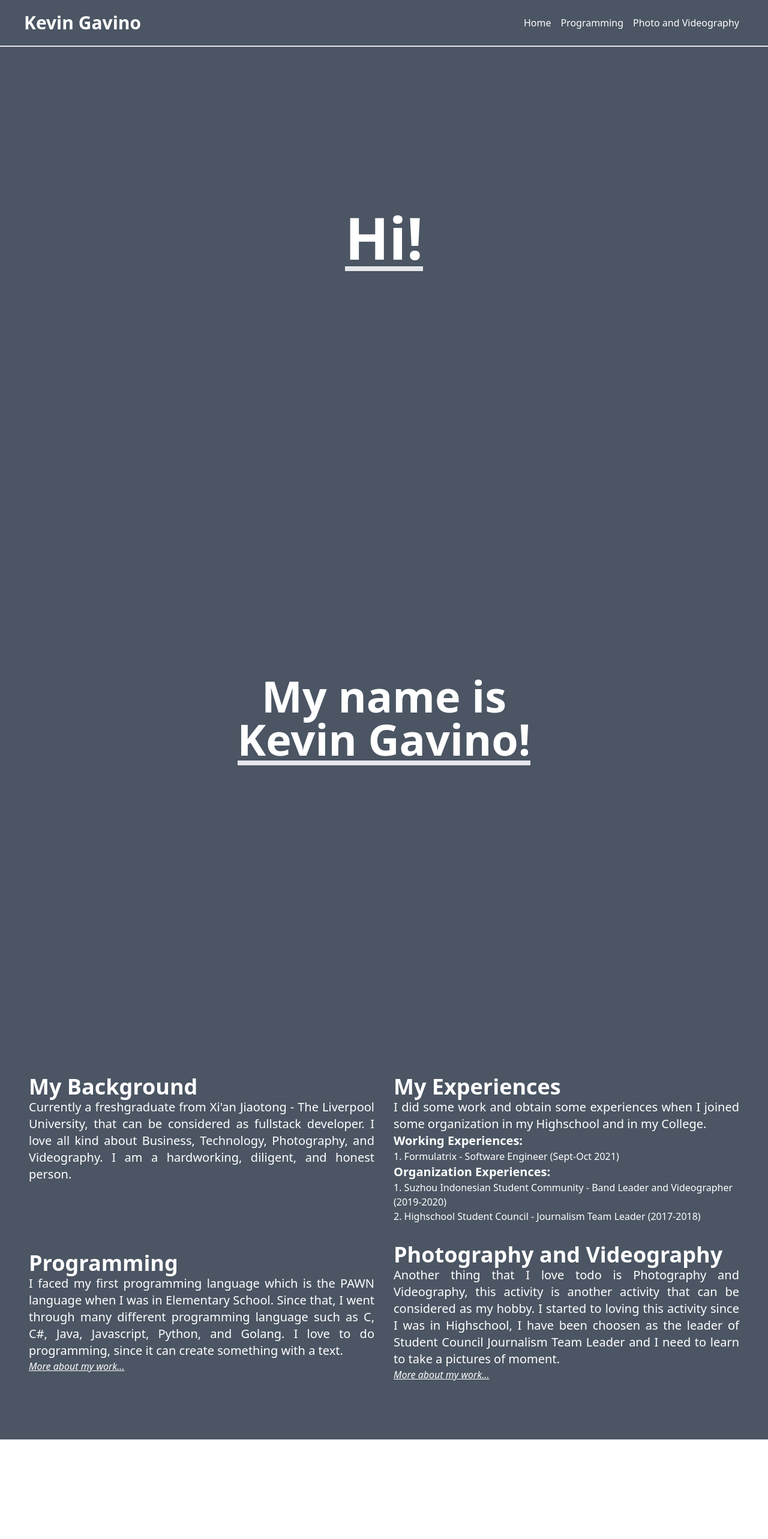
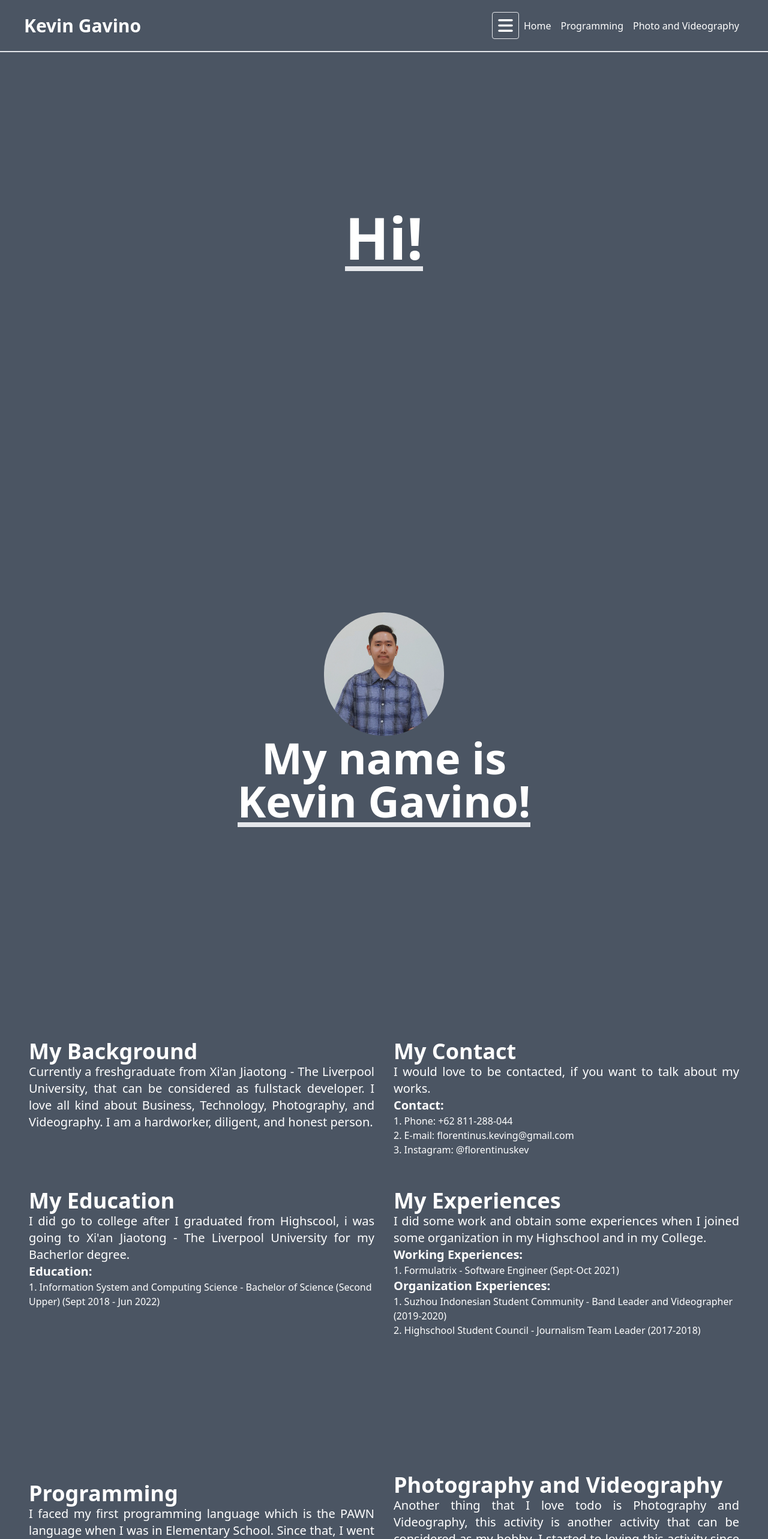
Before and after one commit to florentinuskev/my-porto-web, a Next.js app: page / in a window 1280 px wide. Shown: the top 2566 px of the page at 60% size. Before the commit the page ends 2400 px from the top, so only its background shows below. Built offline with nearby package versions, Linux system fonts and the light colour scheme.

Commit message:
Adding image, functions, and mobile style

```diff
--- a/package.json
+++ b/package.json
@@ -19,6 +19,7 @@
     "react": "18.2.0",
     "react-dom": "18.2.0",
     "react-icons": "^4.8.0",
+    "react-use-scroll-snap": "^0.0.4",
     "tailwind-scrollbar-hide": "^1.1.7",
     "typescript": "5.0.3"
   },
--- a/src/components/Navbar.tsx
+++ b/src/components/Navbar.tsx
@@ -1,15 +1,34 @@
 import Link from 'next/link'
 
+import { useState } from 'react';
+
+import { HiMenu, HiOutlineX } from 'react-icons/hi';
+
 const Navbar = ({ isSticky }: any) => {
+    const [isOpen, setIsOpen] = useState(false);
     return (
-        <div className={`w-full flex flex-1 flex-row top-0 text-white p-5 items-center border-b-2 bg-gray-600 ${isSticky ? 'sticky' : 'fixed'
+        <div className={`w-full flex flex-1 flex-col md:flex-row top-0 text-white p-5 items-center border-b-2 bg-gray-600 ${isSticky ? 'sticky' : 'fixed'
             }`}>
-            <h1 className='mr-auto ml-5 text-3xl items-center font-bold'>Kevin Gavino</h1>
-            <div className='flex flex-row ml-auto mr-5 justify-between items-center'>
+            <div className='flex flex-1 items-center w-full justify-center'>
+                <h1 className='md:mr-auto md:ml-5 text-3xl items-center font-bold text-center md:text-left'>Kevin Gavino</h1>
+                <div className='border rounded p-1 ml-auto' onClick={() => setIsOpen(!isOpen)}>
+                    {isOpen ? <HiOutlineX size={35} /> : <HiMenu size={35} />}
+                </div>
+            </div>
+            {/* Primary Menu*/}
+            <div className='hidden md:flex flex-row ml-auto mr-5 justify-between items-center'>
                 <Link href='/' className='mx-2'><p>Home</p></Link>
                 <Link href='/projects' className='mx-2'><p>Programming</p></Link>
                 <Link href='/pvgraphy' className='mx-2'><p>Photo and Videography</p></Link>
             </div>
+            {/* Mobile Menu*/}
+
+            <div className={`${isOpen ? 'flex' : 'hidden'} flex-col items-center`} >
+                <Link href='/' className='mx-3'><p className='text-2xl'>Home</p></Link>
+                <Link href='/projects' className='mx-2'><p className='text-2xl'>Programming</p></Link>
+                <Link href='/pvgraphy' className='mx-2'><p className='text-2xl'>Photo and Videography</p></Link>
+            </div>
+
         </div>
     )
 }
--- a/src/pages/index.tsx
+++ b/src/pages/index.tsx
@@ -1,9 +1,15 @@
 import Head from 'next/head'
-import Image from 'next/image'
+
 import { Inter } from 'next/font/google'
 import Link from 'next/link'
 
 import { useRef, useEffect, useState } from 'react'
+
+import useScrollSnap from 'react-use-scroll-snap';
+
+// Images
+import Image from 'next/image'
+import profilePic from '../images/my_img.jpg'
 
 import Navbar from '@/components/Navbar'
 
@@ -27,6 +33,9 @@ export default function Home() {
 
   const sectionRef = useRef<HTMLDivElement | any>();
 
+  const scrollRef = useRef(null);
+  // useScrollSnap({ ref: scrollRef, duration: 5, delay: 30 });
+
   useEffect(() => {
     if (typeof window !== undefined) {
       window.addEventListener("scroll", handleWindowScrollAndResize);
@@ -49,21 +58,42 @@ export default function Home() {
         <meta name="viewport" content="width=device-width, initial-scale=1" />
         <link rel="icon" href="/favicon.ico" />
       </Head>
-      <main className="h-[100vh] bg-gray-600">
-        <div className="h-full bg-gray-600 flex justify-center items-center">
+      <main ref={scrollRef} className="h-full bg-gray-600">
+        <div className="h-[100vh] bg-gray-600 flex justify-center items-center">
           <h1 className='text-8xl font-bold text-white border-b-8'>Hi!</h1>
         </div>
-        <div className="h-full bg-gray-600 flex justify-center items-center flex-col">
+        <div className="h-[100vh] bg-gray-600 flex justify-center items-center flex-col">
+          <Image src={profilePic} width={200} height={200} alt="Profile Picture" className='rounded-full' />
           <h1 className='text-7xl font-bold text-white'>My name is</h1>
           <h1 className='text-7xl font-bold text-white border-b-8'>Kevin Gavino!</h1>
         </div>
-        <div ref={sectionRef} className="flex flex-col justify-center items-center h-full w-full bg-gray-600">
+        <div ref={sectionRef} className="flex flex-col justify-center items-center h-full w-full bg-gray-600 p-10">
           {isReached ? <Navbar /> : ''}
-          <div className='flex justify-center items-center grid grid-cols-2 gap-4 justify-between h-full w-full p-10'>
+          <div className='flex justify-center items-center grid grid-cols-1 md:grid-cols-2 gap-4 justify-between h-full w-full'>
             <div className='h-[20%] w-[100%] p-2 flex flex-col'>
               <h2 className='text-4xl font-bold text-white text-left'>My Background</h2>
               <p className='text-xl text-white text-justify'>Currently a freshgraduate from Xi'an Jiaotong - The Liverpool University,
-                that can be considered as fullstack developer. I love all kind about Business, Technology, Photography, and Videography. I am a hardworking, diligent, and honest person.</p>
+                that can be considered as fullstack developer. I love all kind about Business, Technology, Photography, and Videography. I am a hardworker, diligent, and honest person.</p>
+            </div>
+
+            <div className='h-[20%] w-[100%] p-2 flex flex-col text-white'>
+              <h2 className='text-4xl font-bold text-left'>My Contact</h2>
+              <p className='text-xl text-justify'>I would love to be contacted, if you want to talk about my works.</p>
+              <p className='text-xl font-bold'>Contact:</p>
+              <ul>
+                <li>1. Phone: +62 811-288-044</li>
+                <li>2. E-mail: florentinus.keving@gmail.com</li>
+                <li>3. Instagram: @florentinuskev</li>
+              </ul>
+            </div>
+
+            <div className='h-[20%] w-[100%] p-2 flex flex-col text-white'>
+              <h2 className='text-4xl font-bold text-left'>My Education</h2>
+              <p className='text-xl text-justify'>I did go to college after I graduated from Highscool, i was going to Xi'an Jiaotong - The Liverpool University for my Bacherlor degree.</p>
+              <p className='text-xl font-bold'>Education:</p>
+              <ul>
+                <li>1. Information System and Computing Science - Bachelor of Science (Second Upper) (Sept 2018 - Jun 2022)</li>
+              </ul>
             </div>
 
             <div className='h-[20%] w-[100%] p-2 flex flex-col text-white'>
@@ -79,7 +109,10 @@ export default function Home() {
                 <li>2. Highschool Student Council - Journalism Team Leader (2017-2018)</li>
               </ul>
             </div>
-
+          </div>
+        </div>
+        <div className='flex flex-row justify-center items-center h-[100vh] w-full bg-gray-600 p-10'>
+          <div className='flex justify-center items-center grid grid-cols-1 md:grid-cols-2 gap-4 justify-between h-full w-full'>
             <div className='h-[20%] w-[100%] p-2 flex flex-col justify-center text-white'>
               <h2 className='text-4xl font-bold text-left'>Programming</h2>
               <p className='text-xl text-justify'>I faced my first programming language which is the PAWN language when I was in Elementary School. Since that, I went through many different programming language such as C, C#, Java, Javascript, Python, and Golang. I love to do programming, since it can create something with a text.</p>
```
Also changed, not shown: src/images/my_img.jpg (added), 1 other file (tests, documents, lock files or other folders).
